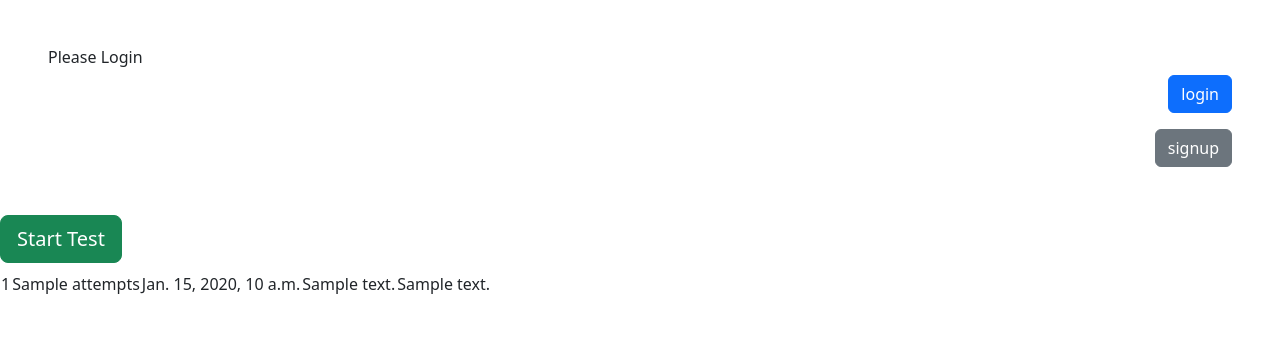
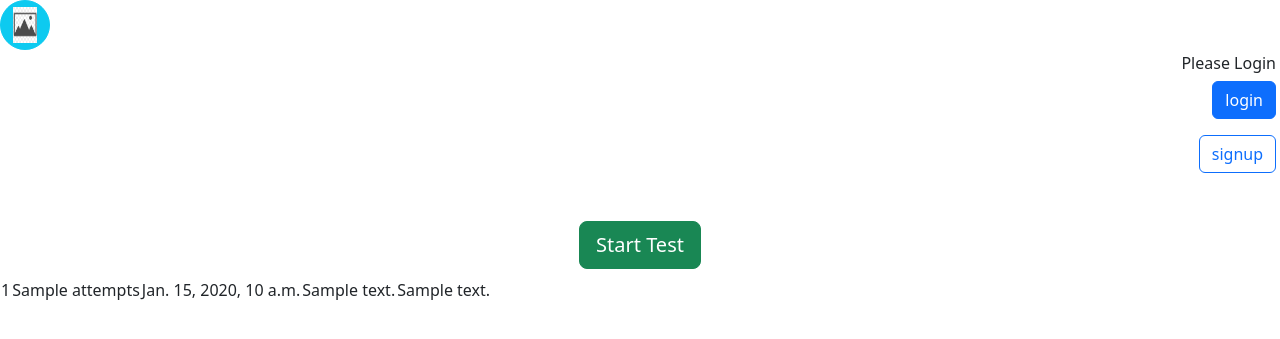
Before and after one commit to DevanshShr1vastava/The_Beanstalk, a Django app: template Evangelion/templates/home.html in a window 1280 px wide. Shown: the top 339 px of the page. Run offline with Django 5.2, Linux system fonts and the light colour scheme; the template is opened without the code that fills it: most values are stand-ins (such as "Sample title", 1, 10 or a date in 2020).

Commit message:
Changes made alot of em, check em

```diff
--- a/Evangelion/Evangelion/urls.py
+++ b/Evangelion/Evangelion/urls.py
@@ -16,16 +16,22 @@ Including another URLconf
 """
 from django.contrib import admin
 from django.urls import path
-from eva01.views import home,arena,hyoka,test_complete_page, analyse, user_login,signup,user_logout
+from django.conf import settings  # Import settings to access MEDIA_URL and MEDIA_ROOT
+from django.conf.urls.static import static  # Import static to serve media during development
+from eva01.views import home, arena, hyoka, test_complete_page, analyse, user_login, signup, user_logout
+
 urlpatterns = [
     path('admin/', admin.site.urls),
-    path('',home,name='home'),
-    path('arena/',arena,name='arena'),
-    path('hyoka/<int:qpID>/<int:qID>',hyoka,name="hyoka"),
-    path('test_complete_page/',test_complete_page,name='test_complete_page'),
-    path('analysis/',analyse,name='analyse'),
-    path('login/',user_login,name='login'),
-    path('signup/',signup,name='signup'),
-    path('logout/',user_logout,name='logout')
+    path('', home, name='home'),
+    path('arena/', arena, name='arena'),
+    path('hyoka/<int:qpID>/<int:qID>', hyoka, name="hyoka"),
+    path('test_complete_page/', test_complete_page, name='test_complete_page'),
+    path('analysis/', analyse, name='analyse'),
+    path('login/', user_login, name='login'),
+    path('signup/', signup, name='signup'),
+    path('logout/', user_logout, name='logout'),
+]
 
-]
+# Serve media files during development
+if settings.DEBUG:
+    urlpatterns += static(settings.MEDIA_URL, document_root=settings.MEDIA_ROOT)
--- a/Evangelion/templates/arenaMain.html
+++ b/Evangelion/templates/arenaMain.html
@@ -6,6 +6,10 @@
     <title>Document</title>
 </head>
 <body>
+    {% load static %}
+    <div class = ""></div>
+        <a href="{% url 'home' %}" class="btn btn-info p- rounded-circle" style="width:50px;height:50px"><img src="{{ MEDIA_URL }}placeholder.png" alt="" style="width:100%; height:100%;"></a>
+    </div>
     <h1>This is the arena</h1>
     <h2>A question paper has been generated</h2>
     <h2>Insert instructions list here</h2>
--- a/Evangelion/templates/home.html
+++ b/Evangelion/templates/home.html
@@ -7,15 +7,19 @@
     <link href="https://cdn.jsdelivr.net/npm/bootstrap@5.3.0/dist/css/bootstrap.min.css" rel="stylesheet">
 </head>
 <body>
-    <div class="m-5">
+    {% load static %}
+    <div class = ""></div>
+        <a href="{% url 'home' %}" class="btn btn-info p- rounded-circle" style="width:50px;height:50px"><img src="{{ MEDIA_URL }}placeholder.png" alt="" style="width:100%; height:100%;"></a>
+    </div>
+    <div class="m-1">
         {% if user.is_authenticated %}
-        <h6>Welcome {{user.username}}</h6>
+        <h6 style="text-align:right">Welcome {{user.username}}</h6   >
         <p style="text-align:right"><a href ="{%url 'logout'%}" class = "btn btn-danger" style="text-align:right">logout</a></p>
 
         {% else %}
-        <h6> Please Login</h6>
-        <p style="text-align:right"><a href="{% url 'login' %}" class = "btn btn-primary" style="text-align:right">login</a></p>
-        <p style="text-align:right"><a href="{% url 'signup' %}" class = "btn btn-secondary" >signup</a></p>
+        <h6 style="text-align:right"> Please Login</h6>
+        <p style="text-align:right"><a href="{% url 'login' %}" class = "btn btn-primary">login</a></p>
+        <p style="text-align:right"><a href="{% url 'signup' %}" class = "btn btn-outline-primary">signup</a></p>
 
         {% endif %}
     </div>
@@ -28,7 +32,7 @@
     {% endif %}
 </div>
         <div class="m-auto">
-            <h2><a href="{% if user.is_authenticated %}{% url 'arena' %}{% else %} {% url 'login' %} {% endif %}" class = "btn btn-success btn-lg">Start Test</a></h2>
+            <h2 style="text-align:center"><a href="{% if user.is_authenticated %}{% url 'arena' %}{% else %} {% url 'login' %} {% endif %}" class = "btn btn-success btn-lg">Start Test</a></h2>
         </div>
     <table>
         {% for d in usratmpts %}
--- a/Evangelion/templates/login.html
+++ b/Evangelion/templates/login.html
@@ -4,9 +4,9 @@
     <link href="https://cdn.jsdelivr.net/npm/bootstrap@5.3.0/dist/css/bootstrap.min.css" rel="stylesheet">
 </head>
 <body>
-    <div class = "">
-        <a href="{% url 'home' %}" class="btn btn-info p- rounded-circle" style="width:50px;height:50px"><img src='https://www.shutterstock.com/image-vector/beanstalk-vector-icon-1250954776'></a>
-
+    {% load static %}
+    <div class = ""></div>
+        <a href="{% url 'home' %}" class="btn btn-info p- rounded-circle" style="width:50px;height:50px"><img src="{{ MEDIA_URL }}placeholder.png" alt="" style="width:100%; height:100%;"></a>
     </div>
     <div class="container mt-5">
         <h1>Login</h1>
--- a/Evangelion/templates/signup.html
+++ b/Evangelion/templates/signup.html
@@ -5,6 +5,10 @@
     <link href="https://cdn.jsdelivr.net/npm/bootstrap@5.3.0/dist/css/bootstrap.min.css" rel="stylesheet">
 </head>
 <body>
+    {% load static %}
+    <div class = ""></div>
+        <a href="{% url 'home' %}" class="btn btn-info p- rounded-circle" style="width:50px;height:50px"><img src="{{ MEDIA_URL }}placeholder.png" alt="" style="width:100%; height:100%;"></a>
+    </div>
     <div class="container mt-5">
         <h1>Sign Up</h1>
         <form method="POST">
```
Also changed, not shown: Evangelion/Evangelion/settings.py (+7 -1 lines), Evangelion/templates/hyoka.html (+20 -19 lines), Evangelion/templates/test_complete_page.html (+5 -2 lines), Evangelion/db.sqlite3, Evangelion/media/placeholder.png (added), 1 other file.
